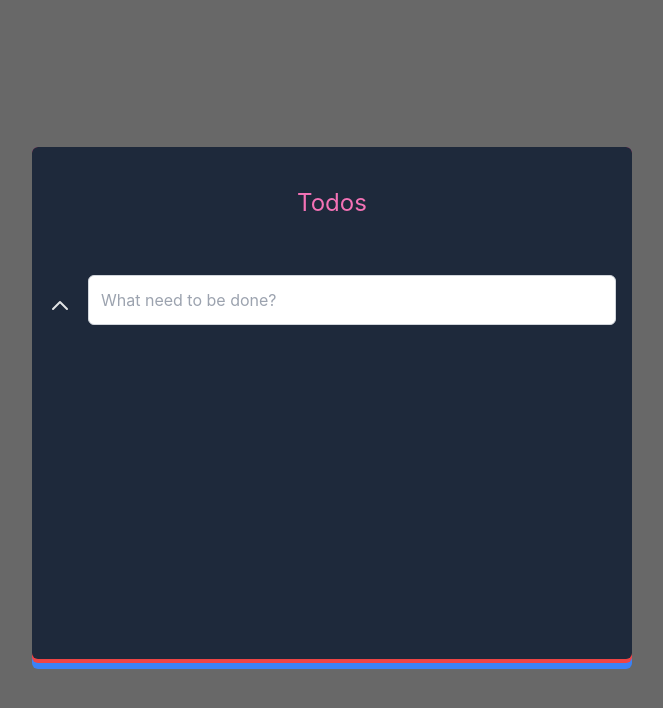
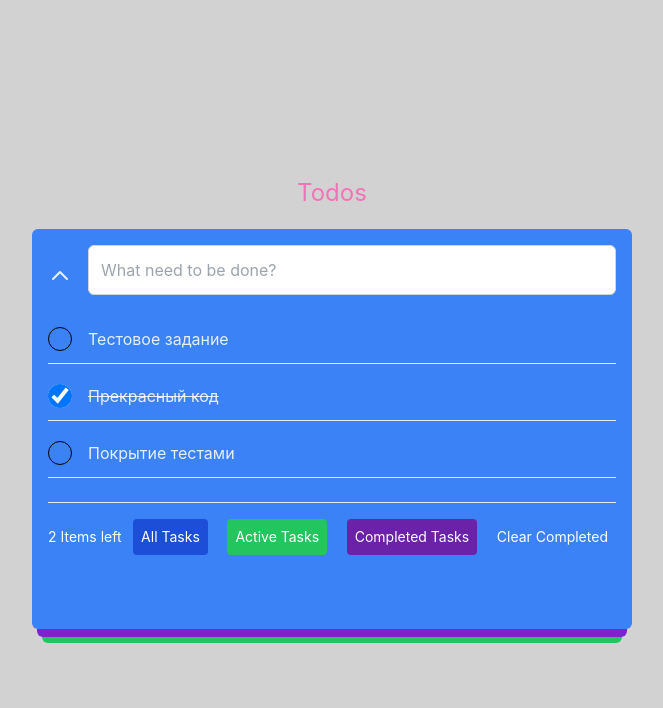
Before and after one commit to Vladnel671/mindbox-todo, a React (Vite) app: page / in a window 1280 px wide. Shown: the top 708 px of the page, without its empty margins (308-971 px from the left). Built offline with nearby package versions, Linux system fonts and the light colour scheme.

Commit message:
fix: styles

```diff
--- a/src/App.tsx
+++ b/src/App.tsx
@@ -8,7 +8,7 @@ import { initialTodos } from './constants'
 
 function App() {
   const [todos, setTodos] = useState<Todo[]>(initialTodos)
-  const [accordionOpen, setAccordionOpen] = useState(false)
+  const [accordionOpen, setAccordionOpen] = useState(true)
   const [filter, setFilter] = useState<Filter>('all')
 
   const addTodo = (text: string) => {
@@ -34,6 +34,41 @@ function App() {
 
   const remainingTasks = todos.filter((todo) => !todo.completed).length
 
+  function getColorClass(type: string) {
+    switch (type) {
+      case 'block1':
+        return filter === 'all'
+          ? 'bg-green-500'
+          : filter === 'active'
+          ? 'bg-purple-700'
+          : ' bg-blue-500'
+      case 'block2':
+        return filter === 'all'
+          ? 'bg-purple-700'
+          : filter === 'active'
+          ? 'bg-blue-500'
+          : 'bg-green-500'
+      case 'block3':
+        return filter === 'all'
+          ? 'bg-blue-500'
+          : filter === 'active'
+          ? 'bg-green-500'
+          : 'bg-purple-700'
+      default:
+        return ''
+    }
+  }
+
+  const block1ClassName = `flex flex-col pb-1.5 w-[580px] z-8 block-1 items-center rounded-md ${getColorClass(
+    'block1'
+  )}`
+  const block2ClassName = `flex flex-col pb-2 w-[590px] block-2 z-9 items-center rounded-md ${getColorClass(
+    'block2'
+  )}`
+  const block3ClassName = `flex flex-col w-[600px] block-3 z-10 items-center rounded-md ${getColorClass(
+    'block3'
+  )}`
+
   const filteredTodos =
     filter === 'all'
       ? todos
@@ -42,21 +77,18 @@ function App() {
       : todos.filter((todo) => todo.completed)
 
   return (
-    <div className=" bg-blue-500 pb-1.5 rounded-md mt-4 z-8">
-      <div className=" bg-red-500 pb-1 rounded-md mt-4 z-9">
-        <div className="flex flex-col z-10 items-center bg-slate-800 rounded-md">
-          <p className="text-pink-400 text-2xl p-10">Todos</p>
-          <div className="w-[600px] h-[400px] ">
+    <>
+      <p className="text-pink-400 text-2xl p-5">Todos</p>
+      <div className={block1ClassName}>
+        <div className={block2ClassName}>
+          <div className={block3ClassName}>
+            <div className="w-[600px] min-h-[400px]">
               <div className="p-4 flex flex-col justify-between h-full">
                 <TodoInput
                   toggleAccordion={() => setAccordionOpen((prev) => !prev)}
                   addTodo={addTodo}
                 />
-              <div
-                className={`accordion ${
-                  accordionOpen ? 'open' : ''
-                }`}
-              >
+                <div className={`accordion ${accordionOpen ? 'open' : ''}`}>
                   {accordionOpen && (
                     <>
                       <TodoList todos={filteredTodos} toggleTodo={toggleTodo} />
@@ -74,6 +106,7 @@ function App() {
           </div>
         </div>
       </div>
+    </>
   )
 }
 
--- a/src/components/TodoButtons.tsx
+++ b/src/components/TodoButtons.tsx
@@ -10,7 +10,7 @@ const TodoButtons: React.FC<TodoButtonsProps> = ({
   return (
     <div className="my-4 text-sm flex border-t flex-row items-center justify-between w-full">
       <div className="">
-        <span className="text-gray-700">{remainingTasks} Items left</span>
+        <span className="text-white">{remainingTasks} Items left</span>
       </div>
       <button
         className={`mr-2 p-2 rounded ${
@@ -33,8 +33,8 @@ const TodoButtons: React.FC<TodoButtonsProps> = ({
       <button
         className={`p-2 rounded ${
           filter === 'completed'
-            ? 'bg-gray-700 text-white'
-            : 'bg-gray-500 text-white'
+            ? 'bg-purple-900 text-white'
+            : 'bg-purple-800 text-white'
         }`}
         onClick={() => setFilter('completed')}
       >
--- a/src/components/TodoItem.tsx
+++ b/src/components/TodoItem.tsx
@@ -3,12 +3,12 @@ import { TodoItemProps } from '../types'
 
 const TodoItem: React.FC<TodoItemProps> = ({ todo, toggleTodo }) => {
   return (
-    <li className="flex items-center mb-2 border-b py-3">
+    <li className="flex items-center overflow-x-auto mb-2 border-b py-3">
       <input
         type="checkbox"
         checked={todo.completed}
         onChange={() => toggleTodo(todo.id)}
-        className="form-checkbox rounded-checkbox h-6 w-6 text-green-500 rounded-full mr-4"
+        className="form-checkbox rounded-checkbox min-h-6 min-w-6 text-green-500 rounded-full mr-4"
       />
       <span className={todo.completed ? 'line-through' : ''}>{todo.text}</span>
     </li>
--- a/src/components/TodoList.tsx
+++ b/src/components/TodoList.tsx
@@ -4,7 +4,7 @@ import TodoItem from './TodoItem'
 
 const TodoList: React.FC<TodoListProps> = ({ todos, toggleTodo }) => {
   if (todos.length === 0) {
-    return <p className="text-gray-500 text-center">Your list is empty.</p>
+    return <p className="text-white text-center">Your list is empty.</p>
   }
   return (
     <ul className="overflow-y-auto">
--- a/src/index.css
+++ b/src/index.css
@@ -9,7 +9,7 @@
 
   color-scheme: light dark;
   color: rgba(255, 255, 255, 0.87);
-  background-color: #686868;
+  background-color: #d2d2d2;
 
   font-synthesis: none;
   text-rendering: optimizeLegibility;
```
Lines whose indentation alone changed are shown as unchanged.
